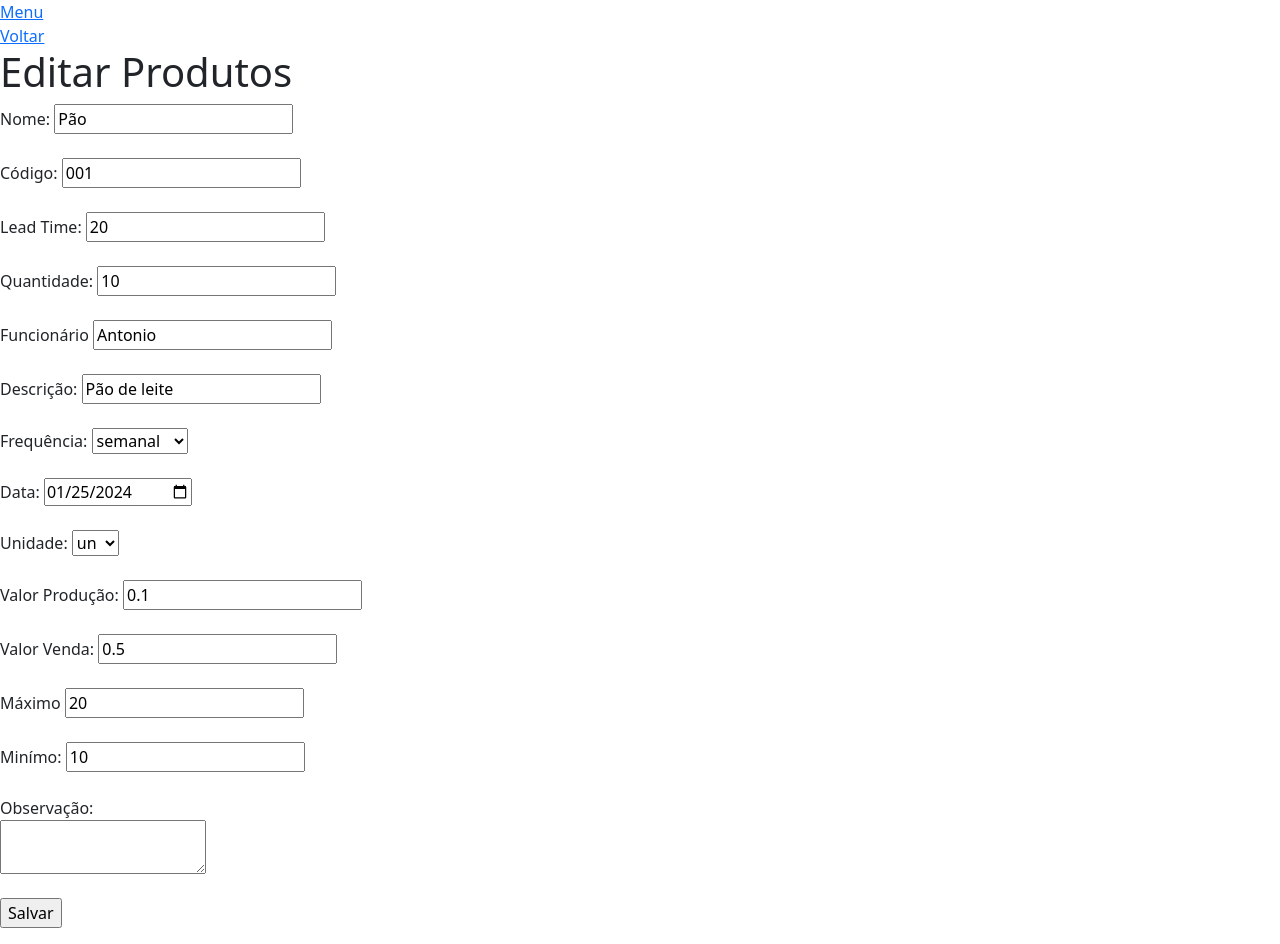
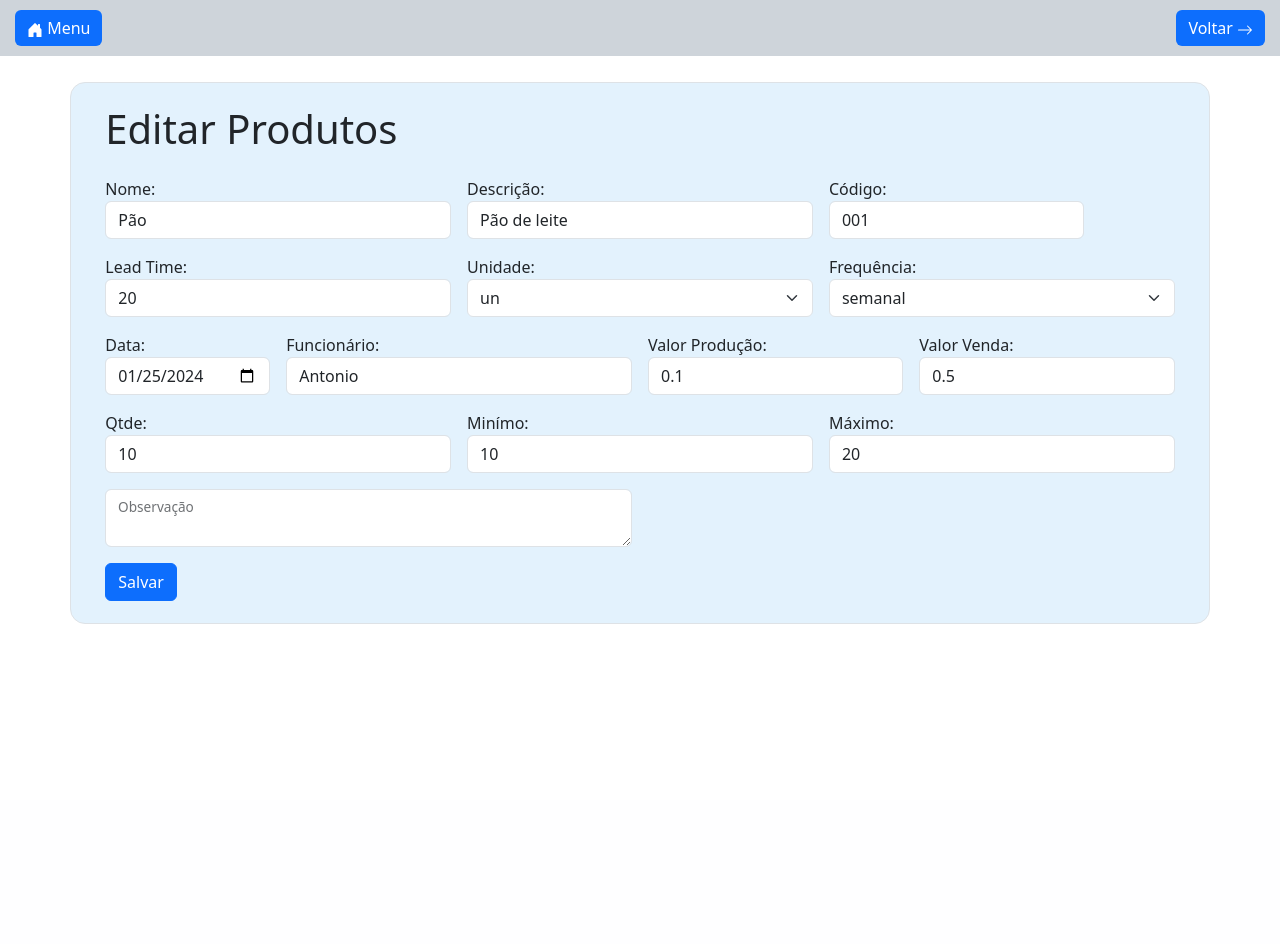
Before and after one commit to CahAntunes/controle-estoque, a PHP site: page /editar_produto.php?id=1 in a window 1280 px wide. After the commit the page ends 624 px from the top, so only its background shows below. Run offline with PHP 8.4, Linux system fonts and the light colour scheme; data comes from the database, SQL or seed files in the repository; some libraries are stand-ins or nearby versions.

Commit message:
Editar produtos

```diff
--- a/produtos/editar_produto.php
+++ b/produtos/editar_produto.php
@@ -6,22 +6,30 @@ $id = filter_input(INPUT_GET, 'id');
 
 ?>
 
+<!DOCTYPE html>
 <html lang="pt-br">
-
-<link href="https://cdn.jsdelivr.net/npm/bootstrap@5.3.2/dist/css/bootstrap.min.css" rel="stylesheet">
-<script src="https://cdn.jsdelivr.net/npm/bootstrap@5.3.2/dist/js/bootstrap.bundle.min.js"></script>
 
 <head>
     <meta charset="UTF-8">
     <meta name="viewport" content="width=device-width, initial-scale=1.0">
+    <link rel="stylesheet" href="/Estoque/CSS/bootstrap.css">
     <title>CRUD - Cadastrar</title>
 </head>
 
 <body>
-    <a href="index.php">Menu</a><br>
-    <a href="pesquisar_produtos.php">Voltar</a><br>
 
-    <h1>Editar Produtos</h1>
+    <nav class="navbar" style="background-color: #ced4da; padding: 10px 15px 10px 15px;">
+
+        <a href="index.php" class="btn btn-outline-success me-2" style="background: #0d6efd; color:white; border:none;">
+            <svg xmlns="http://www.w3.org/2000/svg" width="16" height="16" fill="currentColor" class="bi bi-house-door-fill" viewBox="0 0 16 16">
+                <path d="M6.5 14.5v-3.505c0-.245.25-.495.5-.495h2c.25 0 .5.25.5.5v3.5a.5.5 0 0 0 .5.5h4a.5.5 0 0 0 .5-.5v-7a.5.5 0 0 0-.146-.354L13 5.793V2.5a.5.5 0 0 0-.5-.5h-1a.5.5 0 0 0-.5.5v1.293L8.354 1.146a.5.5 0 0 0-.708 0l-6 6A.5.5 0 0 0 1.5 7.5v7a.5.5 0 0 0 .5.5h4a.5.5 0 0 0 .5-.5" />
+            </svg> Menu </a>
+
+        <a href="pesquisar_produtos.php" class="btn btn-outline-secondary" style="background: #0d6efd; color:white; border:none;"> Voltar <svg xmlns="http://www.w3.org/2000/svg" width="16" height="16" fill="currentColor" class="bi bi-arrow-right" viewBox="0 0 16 16">
+                <path fill-rule="evenodd" d="M1 8a.5.5 0 0 1 .5-.5h11.793l-3.147-3.146a.5.5 0 0 1 .708-.708l4 4a.5.5 0 0 1 0 .708l-4 4a.5.5 0 0 1-.708-.708L13.293 8.5H1.5A.5.5 0 0 1 1 8" />
+            </svg></a>
+
+    </nav>
 
     <?php
     if (isset($_SESSION['msg'])) {
@@ -30,8 +38,10 @@ $id = filter_input(INPUT_GET, 'id');
     }
     ?>
 
-    <form method="POST" action="editar_processa.php">
+    <div class="container justify-content-center border" style="background-color: #e3f2fd; margin-top: 2%; border-radius: 15px;">
 
+        <form method="POST" action="editar_processa.php" class="row g-3" style="padding: 2%;">
+            <h1>Editar Produtos</h1>
             <?php
 
             $sql = "SELECT * FROM produtos WHERE id = '$id'";
@@ -53,45 +63,33 @@ $id = filter_input(INPUT_GET, 'id');
                 $maximo = $array['maximo'];
                 $minimo = $array['minimo'];
                 $observacao = $array['observacao'];
+            ?>
 
-        ?>
-            <!-- <label>Id:</label> -->
                 <input type="text" name="id" value="<?php echo $id; ?>" style="display: none;">
 
+                <div class="col-md-4">
                     <label>Nome:</label>
-            <input type="text" name="nome" value="<?php echo $nome; ?>" autocomplete="off"><br><br>
+                    <input class="form-control" type="text" name="nome" value="<?php echo $nome; ?>" autocomplete="off" maxlength="40" required>
+                </div>
 
+                <div class="col-md-4">
+                    <label>Descrição:</label>
+                    <input class="form-control" type="text" name="descricao" value="<?php echo $descricao; ?>" autocomplete="off" maxlength="80">
+                </div>
+
+                <div class="col-md-3">
                     <label>Código:</label>
-            <input type="text" name="codigo" value="<?php echo $codigo; ?>" autocomplete="off"><br><br>
+                    <input class="form-control" type="text" name="codigo" value="<?php echo $codigo; ?>" autocomplete="off" maxlength="5" required>
+                </div>
 
+                <div class="col-md-4">
                     <label>Lead Time:</label>
-            <input type="text" name="lead_time" value="<?php echo $lead_time; ?>" autocomplete="off"><br><br>
+                    <input class="form-control" type="text" name="lead_time" value="<?php echo $lead_time; ?>" autocomplete="off" maxlength="3">
+                </div>
 
-            <label>Quantidade:</label>
-            <input type="text" name="qtde" value="<?php echo $qtde; ?>" autocomplete="off"><br><br>
-
-            <label>Funcionário</label>
-            <input type="text" name="funcionario" value="<?php echo $funcionario; ?>" autocomplete="off"><br><br>
-
-            <label>Descrição:</label>
-            <input type="text" name="descricao" value="<?php echo $descricao; ?>" autocomplete="off"><br><br>
-
-            <label>Frequência:</label>
-            <select name="frequencia" class="campoSelect" required>
-                <option value="<?php echo $frequencia; ?>"><?php echo $frequencia; ?></option>
-                <option value="diario">diario</option>
-                <option value="semanal">semanal</option>
-                <option value="mensal">mensal</option>
-                <option value="trimestral">trimestral</option>
-                <option value="semestral">semestral</option>
-                <option value="anual">anual</option>
-            </select><br><br>
-
-            <label>Data:</label>
-            <input type="date" name="data" value="<?php echo $data; ?>" id="data"><br><br>
-
+                <div class="col-md-4">
                     <label>Unidade:</label>
-            <select name="unidade" class="campoSelect">
+                    <select name="unidade" class="form-select campoSelect" required>
                         <option value="<?php echo $unidade; ?>"><?php echo $unidade; ?></option>
                         <option value="un">un</option>
                         <option value="mg">mg</option>
@@ -101,27 +99,74 @@ $id = filter_input(INPUT_GET, 'id');
                         <option value="m">m</option>
                         <option value="ml">ml</option>
                         <option value="l">l</option>
-            </select><br><br>
+                    </select>
+                </div>
 
-            <label>Valor Produção:</label>
-            <input type="text" id="valor_producao" name="valor_producao" value="<?php echo $valor_producao; ?>" autocomplete="off"><br><br>
+                <div class="col-md-4">
+                    <label>Frequência:</label>
+                    <select name="frequencia" class="form-select campoSelect">
+                        <option value="<?php echo $frequencia; ?>"><?php echo $frequencia; ?></option>
+                        <option value="diario">diário</option>
+                        <option value="semanal">semanal</option>
+                        <option value="mensal">mensal</option>
+                        <option value="trimestral">trimestral</option>
+                        <option value="semestral">semestral</option>
+                        <option value="anual">anual</option>
+                    </select>
+                </div>
 
+                <div class="col-md-2">
+                    <label>Data:</label>
+                    <input class="form-control" type="date" name="data" value="<?php echo $data; ?>" id="data" required>
+                </div>
+
+                <div class="col-md-4">
+                    <label>Funcionário:</label>
+                    <input class="form-control" type="text" name="funcionario" value="<?php echo $funcionario; ?>" autocomplete="off" maxlength="30" required>
+                </div>
+
+                <div class="col-md-3">
+                    <labell>Valor Produção:</labell>
+                    <input class="form-control" type="text" id="valor_producao" name="valor_producao" value="<?php echo $valor_producao; ?>" autocomplete="off">
+                </div>
+
+                <div class="col-md-3">
                     <label>Valor Venda:</label>
-            <input type="text" id="valor_venda" name="valor_venda" value="<?php echo $valor_venda; ?>" autocomplete="off"><br><br>
+                    <input class="form-control" type="text" id="valor_venda" name="valor_venda" value="<?php echo $valor_venda; ?>" autocomplete="off">
+                </div>
 
-            <label>Máximo</label>
-            <input type="text" name="maximo" value="<?php echo $maximo; ?>" autocomplete="off"><br><br>
+                <div class="col-md-4">
+                    <label>Qtde:</label>
+                    <input class="form-control" type="text" name="qtde" value="<?php echo $qtde; ?>" autocomplete="off" maxlength="4">
+                </div>
 
+                <div class="col-md-4">
                     <label>Minímo:</label>
-            <input type="text" name="minimo" value="<?php echo $minimo; ?>" autocomplete="off"><br><br>
+                    <input class="form-control" type="text" name="minimo" value="<?php echo $minimo; ?>" autocomplete="off" required>
+                </div>
 
-            <label>Observação:</label><br>
-            <textarea name="observacao" autocomplete="off"><?php echo isset($observacao) ? $observacao : ''; ?></textarea><br><br>
+                <div class="col-md-4">
+                    <label>Máximo: </label>
+                    <input class="form-control" type="text" name="maximo" value="<?php echo $maximo; ?>" autocomplete="off" required>
+                </div>
 
-            <input type="submit" value="Salvar">
+                <div class="col-md-6">
+                    <div class="form-floating">
+                        <textarea name="observacao" class="form-control" autocomplete="off" id="floatingTextarea"><?php echo isset($observacao) ? $observacao : ''; ?></textarea>
+                        <label for="floatingTextarea">Observação</label>
+                    </div>
+                </div>
+
+                <div class="col-12">
+                    <input type="submit" class="btn btn-primary" value="Salvar" id="salvar">
+                </div>
+                <!-- <div class="col-6">
+                    <input type="submit" class="btn btn-primary" value="cancelar" id="cancelar">
+                </div> -->
 
             <?php } ?>
         </form>
+    </div>
 
     <script src="/Estoque/js/jquery-3.7.1.min.js"></script>
     <script src="/Estoque/js/jquery.mask.js"></script>
```
Also changed, not shown: produtos/editar_processa.php (+4 -5 lines). Lines whose indentation alone changed are shown as unchanged.
